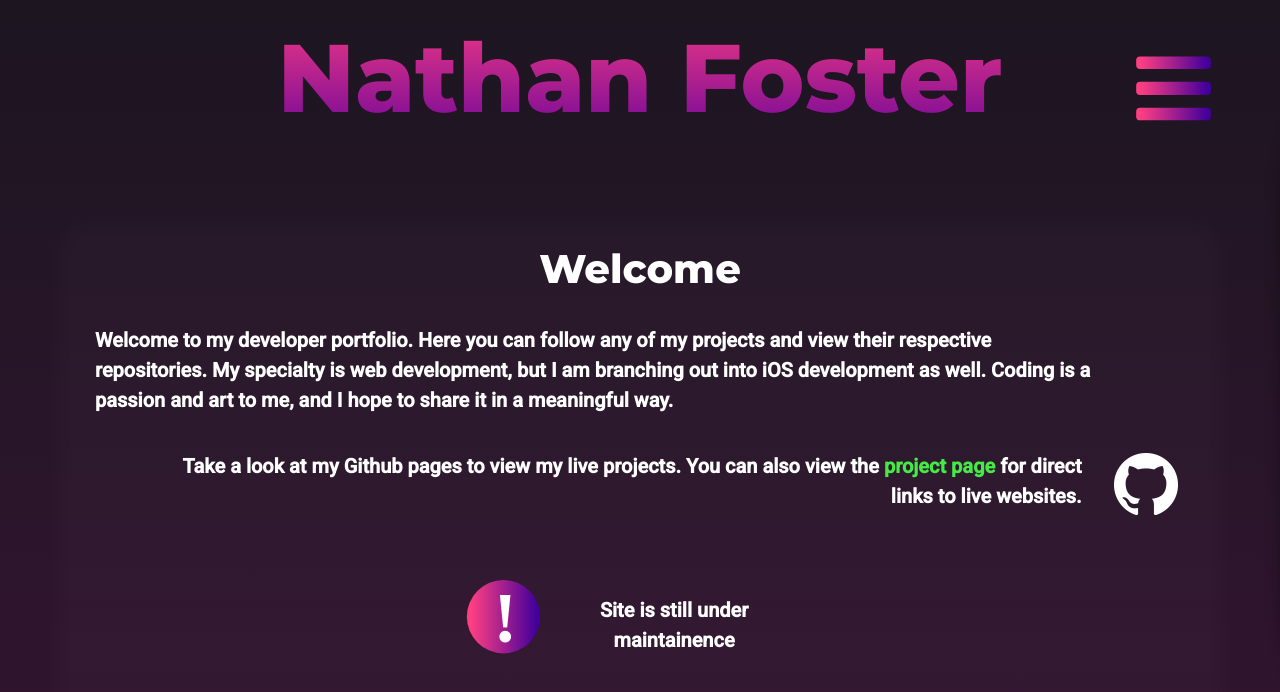
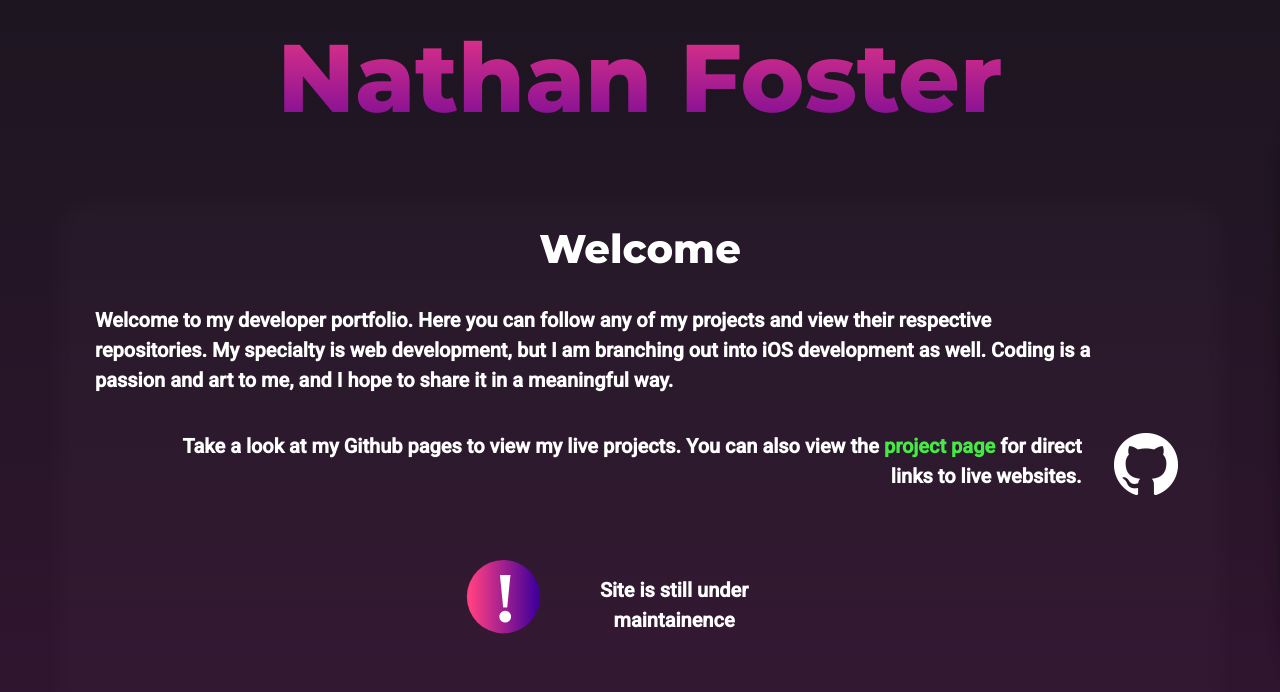
Before and after one commit to Soundwubz/soundwubz.github.io, a React (Create React App) app in the folder client/: page / in a window 1280 px wide. Shown: the top 692 px of the page. Built offline with nearby package versions, Linux system fonts and the light colour scheme.

Commit message:
Critical 2025 dependecy update
Site runs locally

```diff
--- a/client/package.json
+++ b/client/package.json
@@ -9,7 +9,7 @@
     "react": "^16.13.1",
     "react-dom": "^16.13.1",
     "react-router-dom": "^5.2.0",
-    "react-scripts": "3.4.1"
+    "react-scripts": "^5.0.1"
   },
   "scripts": {
     "start": "react-scripts start",
--- a/client/src/components/Header/index.jsx
+++ b/client/src/components/Header/index.jsx
@@ -3,13 +3,13 @@ import './styles.css';
 
 class Header extends React.Component {
 
-    imgUrl = 'url(' + process.env.PUBLIC_URL + '/img';
+    /* imgUrl = 'url(' + process.env.PUBLIC_URL + '/img';
 
     opBtnImg = {
         background: this.imgUrl + '/svg/menubutton.svg)',
         backgroundSize: "contain",
         backgroundRepeat: "no-repeat"
-    }
+    } */
 
     handleClick = () => {
         this.props.openNav();
@@ -27,7 +27,7 @@ class Header extends React.Component {
                         {/* <p id="subText" className="text-light">Full Stack Application Developer</p> */}
                     </div>
                     <div className="col-2" style={{justifyContent: "center", display: "flex"}}>
-                        <div className="open-button" style={this.opBtnImg} onClick={this.handleClick}></div>
+                        {/* <div className="open-button" style={this.opBtnImg} onClick={this.handleClick}></div> */}
                     </div>
                 </div>
             </div>
--- a/client/src/components/Header/styles.css
+++ b/client/src/components/Header/styles.css
@@ -16,7 +16,7 @@
     height: 200px;
     margin-top: 15px;
     margin-left: 40px;
-    background: url("/img/profile.jpeg");
+    /* background: url("/img/profile.jpeg"); */
     background-position: -250px -10px;
     background-size: 800px 600px;
 }
--- a/package.json
+++ b/package.json
@@ -2,7 +2,7 @@
   "name": "nate-portfolio",
   "version": "1.0.0",
   "engines": {
-    "node": "10.16.0"
+    "node": "22.13.0"
   },
   "description": "",
   "main": "server.js",
@@ -37,6 +37,8 @@
     "lodash": "^4.17.21",
     "nodemon": "^2.0.3",
     "path": "^0.12.7",
-    "query-string": "^6.12.1"
+    "query-string": "^6.12.1",
+    "semver": "^7.6.3",
+    "simple-update-notifier": "^2.0.0"
   }
 }
```
Also changed, not shown: 2 other files (tests, documents, lock files or other folders).
